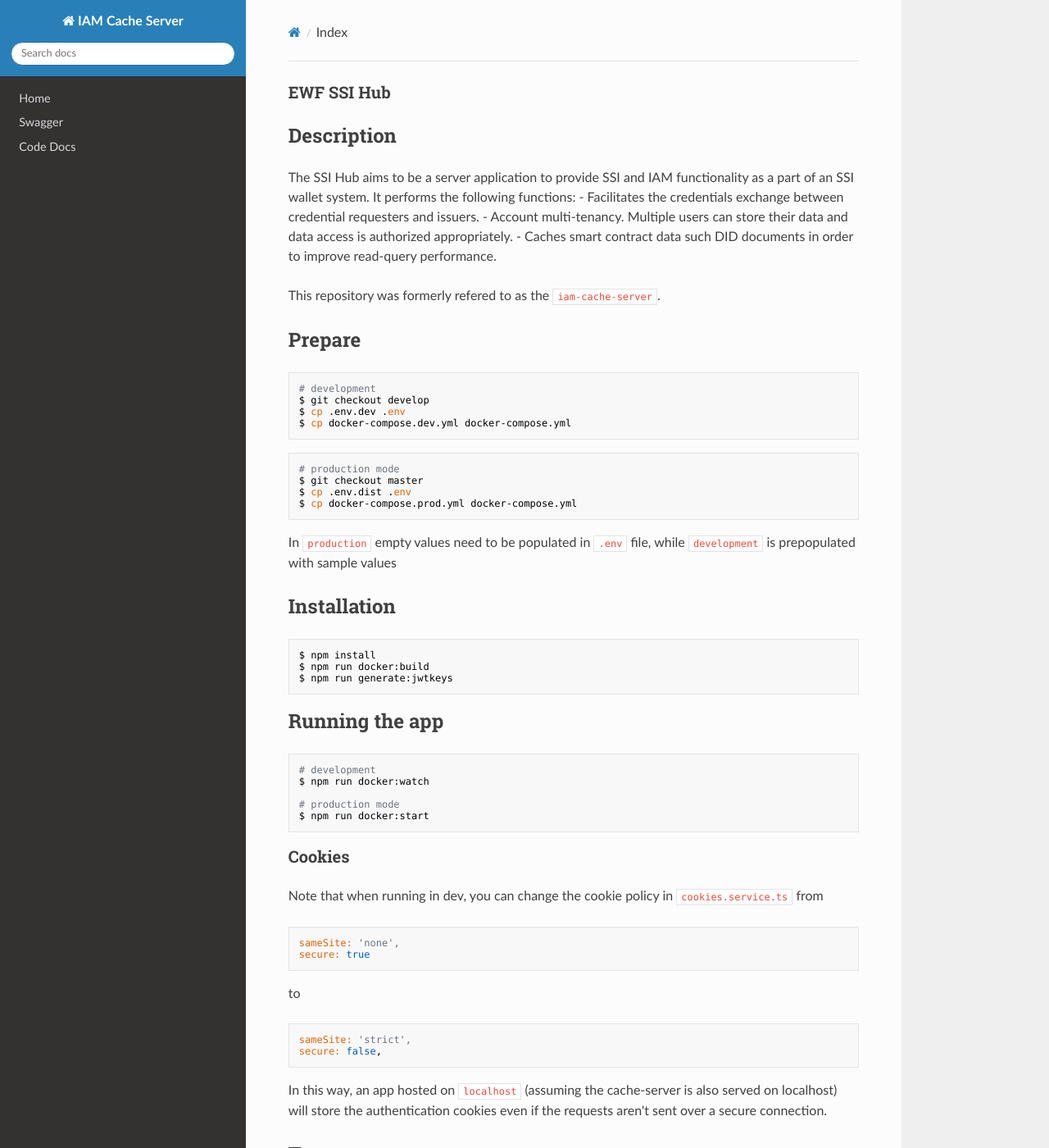
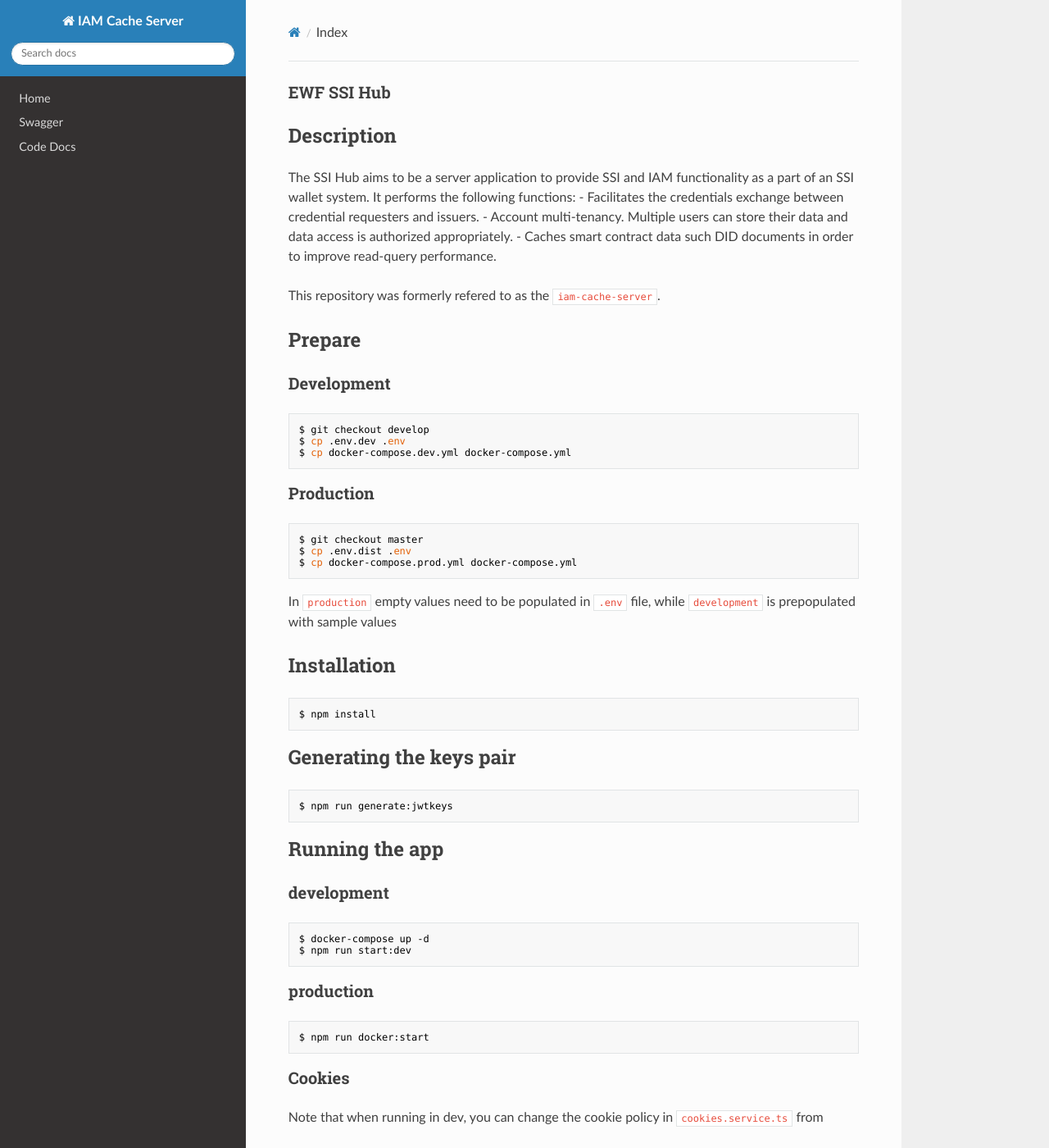
Before and after one commit to energywebfoundation/ssi-hub, an MkDocs documentation site: the page built from docs/api/README.md, in a window 1280 px wide and 1400 px high. Shown: the whole window at 82% size. Built offline with MkDocs 1.6.1, drawn with Linux system fonts in a browser that asks for light colours; nearby versions of some CDN libraries.

Commit message:
docs: updating the README.md

````diff
--- a/docs/api/README.md
+++ b/docs/api/README.md
@@ -11,15 +11,16 @@ This repository was formerly refered to as the `iam-cache-server`.
 
 ## Prepare
 
+### Development
+
 ```bash
-# development
 $ git checkout develop
 $ cp .env.dev .env
 $ cp docker-compose.dev.yml docker-compose.yml
 ```
 
+### Production
 ```bash
-# production mode
 $ git checkout master
 $ cp .env.dist .env
 $ cp docker-compose.prod.yml docker-compose.yml
@@ -30,17 +31,23 @@ In `production` empty values need to be populated in `.env` file, while `develop
 
 ```bash
 $ npm install
-$ npm run docker:build
+```
+
+## Generating the keys pair
+```bash
 $ npm run generate:jwtkeys
 ```
 
 ## Running the app
 
+### development
 ```bash
-# development
-$ npm run docker:watch
+$ docker-compose up -d
+$ npm run start:dev
+```
 
-# production mode
+### production
+```bash
 $ npm run docker:start
 ```
 
````
Also changed, not shown: README.md (+13 -7 lines).
